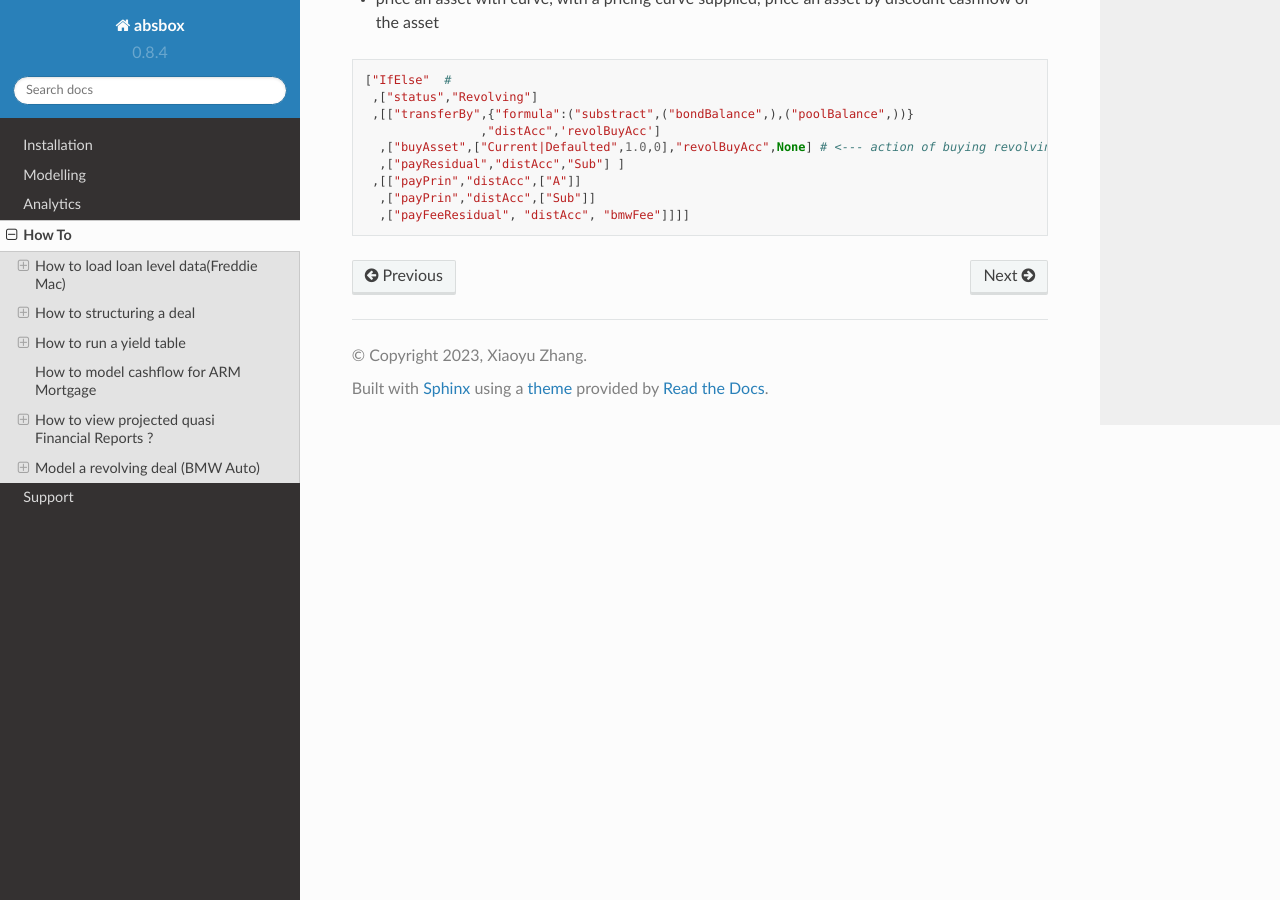
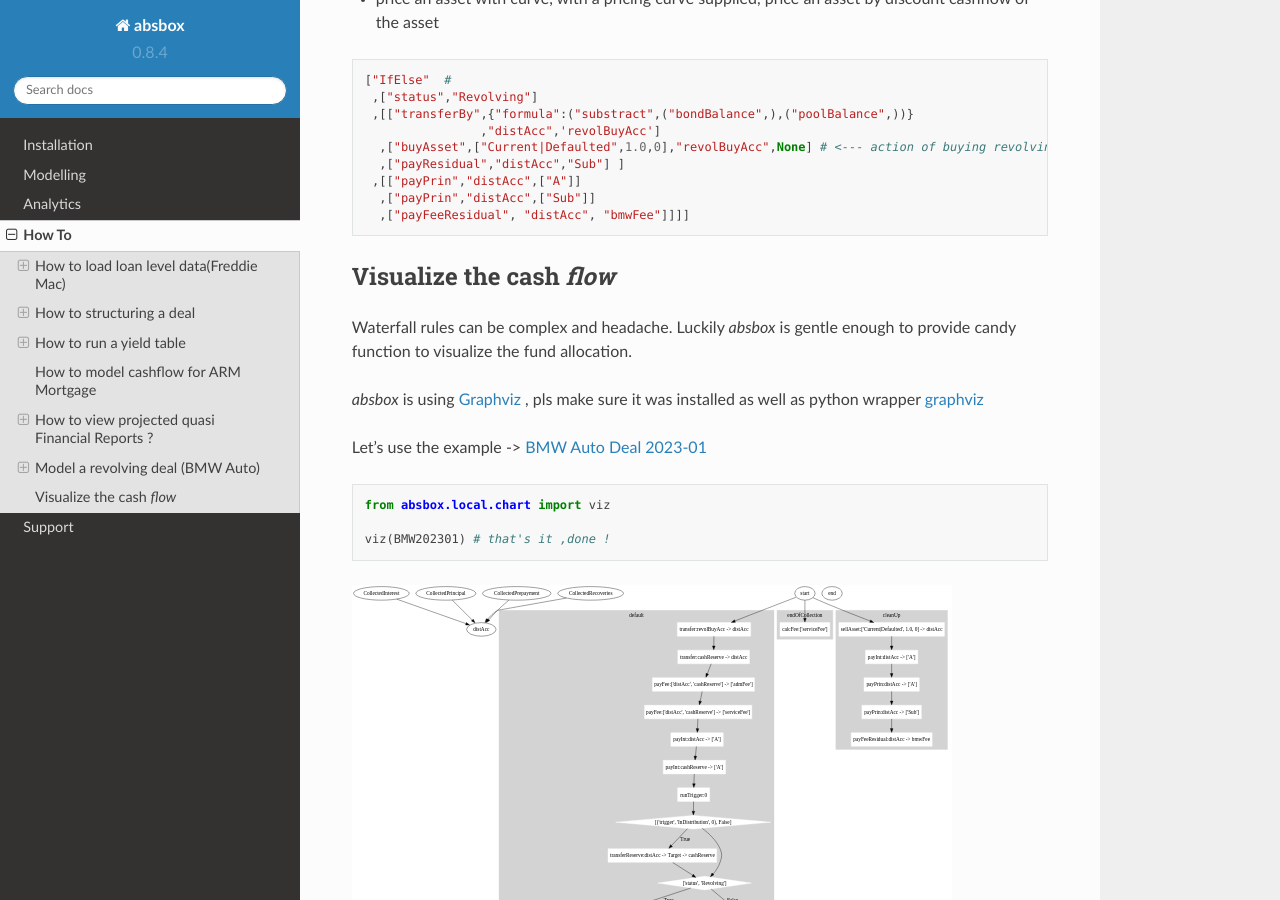
Before and after one commit to yellowbean/absbox-doc, a Sphinx documentation site: the page built from docs/source/howto.rst, in a window 1280 px wide and 900 px high, scrolled down 11626 px. Built offline with Sphinx 7.4.7 and the Read the Docs theme 2.0.0, drawn with Linux system fonts in a browser that asks for light colours.

Commit message:
add viz example

```diff
--- a/docs/source/howto.rst
+++ b/docs/source/howto.rst
@@ -551,3 +551,25 @@ Pricing an revolving asset would have a huge impact on the pool cashflow .
    ,[["payPrin","distAcc",["A"]]
     ,["payPrin","distAcc",["Sub"]]
     ,["payFeeResidual", "distAcc", "bmwFee"]]]]
+
+Visualize the cash `flow`
+---------------------------
+
+Waterfall rules can be complex and headache.
+Luckily `absbox` is gentle enough to provide candy function to visualize the fund allocation.
+
+`absbox` is using `Graphviz <https://graphviz.org/>`_  ,
+pls make sure it was installed as well as python wrapper `graphviz <https://pypi.org/project/graphviz/>`_
+
+Let's use the example -> :ref:`BMW Auto Deal 2023-01`
+
+
+.. code-block:: python
+
+  from absbox.local.chart import viz
+
+  viz(BMW202301) # that's it ,done !
+
+.. image:: img/bmw_viz.svg
+  :width: 600
+  :alt: waterfall_viz
```
Also changed, not shown: docs/source/img/bmw_viz.svg (added).
